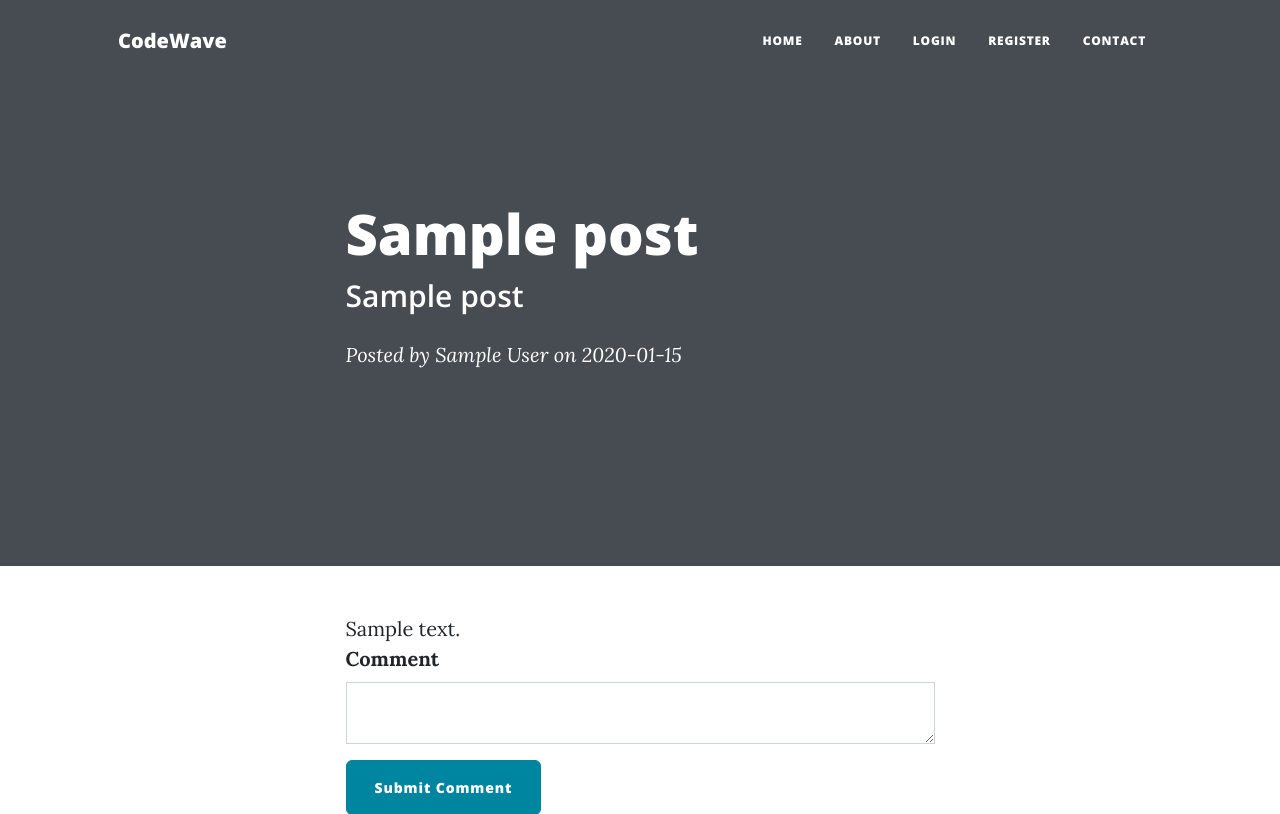
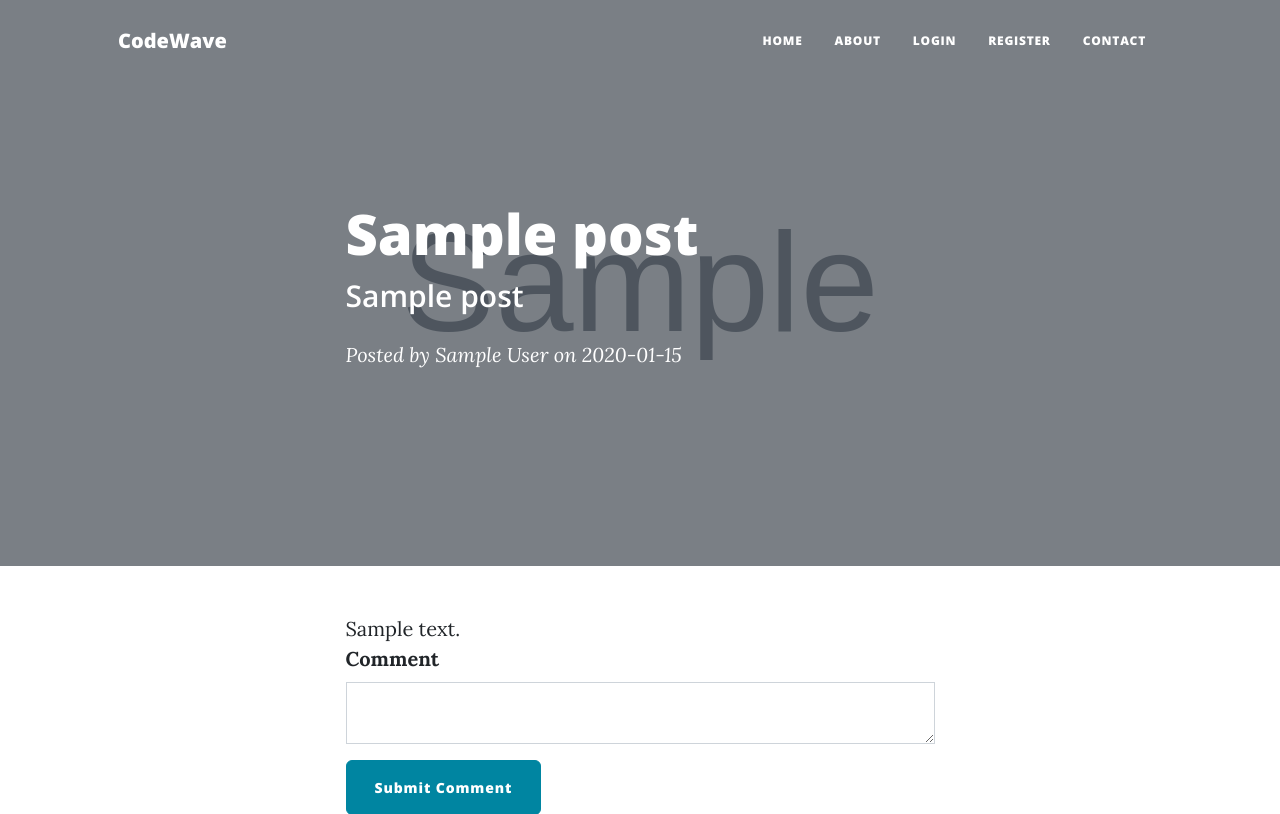
Before and after one commit to Briankipkemboi78/code_wave, a Flask app: page /post/1 in a window 1280 px wide. Shown: the top 814 px of the page. Run offline with Flask 3, Linux system fonts and the light colour scheme; tables that the repository leaves empty hold one stand-in row (values such as "Sample post"); grey boxes marked "Sample" are stand-in pictures; some libraries are stand-ins or nearby versions.

Commit message:
Update post.html

```diff
--- a/templates/post.html
+++ b/templates/post.html
@@ -2,7 +2,7 @@
 {% include "header.html" %}
 
 <!-- Page Header-->
-<header class="masthead" style="https://images.unsplash.com/photo-1453928582365-b6ad33cbcf64?ixlib=rb-4.0.3&ixid=M3wxMjA3fDB8MHxwaG90by1wYWdlfHx8fGVufDB8fHx8fA%3D%3D&auto=format&fit=crop&w=2073&q=80">
+<header class="masthead" style="background-image: url('{{post.img_url}}">
   <div class="container position-relative px-4 px-lg-5">
     <div class="row gx-4 gx-lg-5 justify-content-center">
       <div class="col-md-10 col-lg-8 col-xl-7">
```
